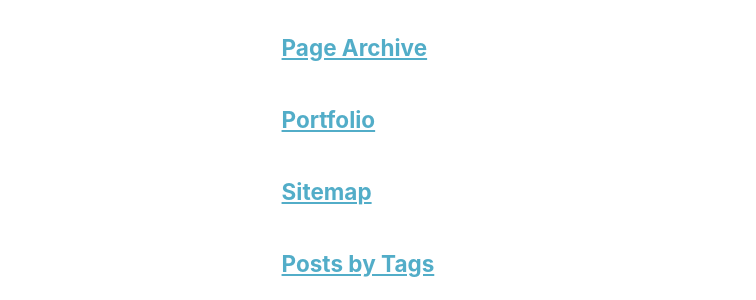
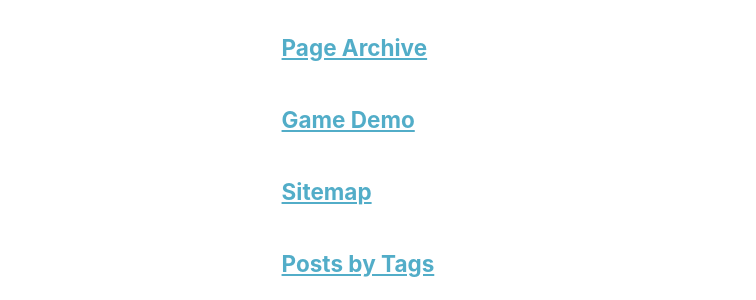
Before and after one commit to Pers-0/Portfolio, a Jekyll site: the page built from _pages/page-archive.html, in a window 1280 px wide and 900 px high, scrolled down 632 px. Shown: the part 154-454 px from the top of the window, without its empty margins (0-756 px from the left). Built offline with Jekyll 4.4.1, drawn with Linux system fonts in a browser that asks for light colours.

Commit message:
portfolio

```diff
--- a/_pages/portfolio.html
+++ b/_pages/portfolio.html
@@ -1,13 +1,13 @@
 ---
 layout: archive
-title: "Portfolio"
-permalink: /portfolio/
+title: "Game Demo"
+permalink: /gamedemo/
 author_profile: true
 ---
 
 {% include base_path %}
 
 
-{% for post in site.portfolio %}
+{% for post in site.gamedemo %}
   {% include archive-single.html %}
 {% endfor %}
```
